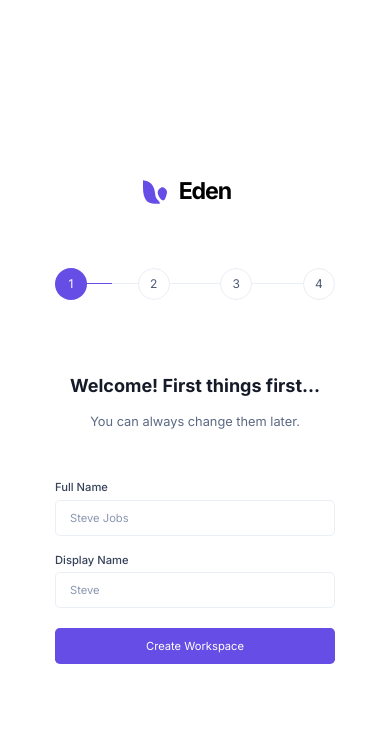
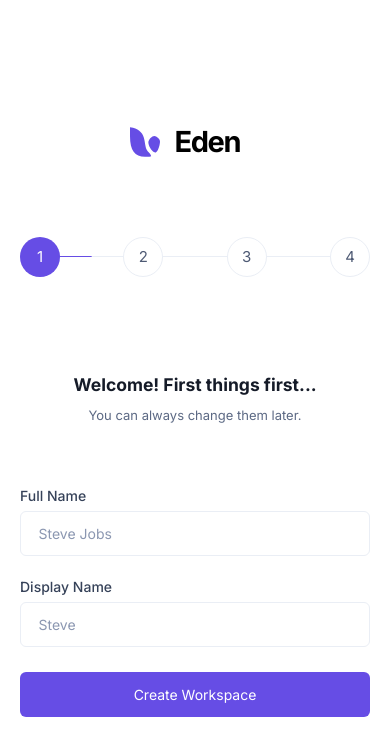
Before and after one commit to roysatadru/eden, a React (Create React App) app: page / in a window 390 px wide. Shown: the top 756 px of the page. Built offline with nearby package versions, Linux system fonts and the light colour scheme.

Commit message:
responsive designs are better now and breakpoints adjusted

```diff
--- a/src/components/stepper.tsx
+++ b/src/components/stepper.tsx
@@ -11,16 +11,14 @@ export function Stepper(props: StepperProps) {
   const currentStepIndex = steps.findIndex(st => st.value === currentValue);
 
   return (
-    <div
-      className={`w-[35rem] flex items-center justify-between relative select-none`}
-    >
+    <div className="max-w-[35rem] w-full tablet:w-[35rem] flex items-center justify-between relative select-none">
       <div
         style={{
           backgroundSize: `${
             ((currentStepIndex * 2 + 1) / ((steps.length - 1) * 2)) * 100
           }% 100%`,
         }}
-        className="w-[31rem] h-[0.1rem] absolute top-[1.95rem] left-8 transition-all duration-500 ease-in bg-gray-200 bg-gradient-to-r from-primary to-primary bg-no-repeat z-0"
+        className="w-[calc(100%-4rem)] tablet:w-[31rem] h-[0.1rem] absolute top-[1.95rem] left-8 transition-all duration-500 ease-in bg-gray-200 bg-gradient-to-r from-primary to-primary bg-no-repeat z-0"
       />
 
       {steps.map(function ({ value, label }, index) {
--- a/src/components/typography.tsx
+++ b/src/components/typography.tsx
@@ -17,7 +17,7 @@ export function Typography(props: TypographyProps) {
     case 'primary-heading':
       return (
         <h1
-          className={`font-bold text-gray-800 text-4xl tablet:text-5xl tablet:leading-none ${className}`}
+          className={`font-bold text-gray-800 text-[1.75rem] sm-mobile:text-[2rem] mobile:text-4xl tablet:text-5xl tablet:leading-none ${className}`}
         >
           {children}
         </h1>
@@ -25,21 +25,29 @@ export function Typography(props: TypographyProps) {
 
     case 'secondary-heading':
       return (
-        <h2 className={`font-bold text-gray-700 leading-none ${className}`}>
+        <h2
+          className={`text-[1.4rem] mobile:text-[1.6rem] font-bold text-gray-700 leading-none ${className}`}
+        >
           {children}
         </h2>
       );
 
     case 'primary-sub-heading':
       return (
-        <p className={`text-gray-400 tablet:leading-none ${className}`}>
+        <p
+          className={`text-[1.3rem] sm-mobile:text-[1.5rem] tablet:text-[1.6rem] text-gray-400 tablet:leading-none ${className}`}
+        >
           {children}
         </p>
       );
 
     case 'secondary-sub-text':
       return (
-        <p className={`text-gray-400 text-[1.4rem] ${className}`}>{children}</p>
+        <p
+          className={`text-gray-400 text-[1.3rem] mobile:text-[1.4rem] ${className}`}
+        >
+          {children}
+        </p>
       );
 
     default:
--- a/src/layouts/main-layout.tsx
+++ b/src/layouts/main-layout.tsx
@@ -17,7 +17,7 @@ export function MainLayout(props: MainLayoutProps) {
         </div>
       </header>
 
-      <main className="mt-32 flex flex-col">{children}</main>
+      <main className="mt-32 flex flex-col w-full">{children}</main>
     </div>
   );
 }
--- a/src/layouts/step-header.tsx
+++ b/src/layouts/step-header.tsx
@@ -12,7 +12,10 @@ export function StepHeader(props: StepHeaderProps) {
 
   return (
     <Fragment>
-      <Typography variant="primary-heading" className="mb-8">
+      <Typography
+        variant="primary-heading"
+        className="mb-3 sm-mobile:mb-5 mobile:mb-7 tablet:mb-8"
+      >
         {heading}
       </Typography>
       <Typography variant="primary-sub-heading">{subHeading}</Typography>
--- a/src/partials/plan-to-use-eden.tsx
+++ b/src/partials/plan-to-use-eden.tsx
@@ -17,7 +17,7 @@ export function PlanToUseEden() {
       <fieldset name="plan" className="border-0 w-full">
         <legend className="sr-only">Please select an option</legend>
 
-        <ul className="flex justify-between">
+        <ul className="flex flex-col mobile:flex-row except-last-children:mb-10 mobile:except-last-children:mb-0 justify-between">
           {planToUseEdenOptions.map(function (
             { icon, heading, text, value },
             index,
@@ -38,7 +38,10 @@ export function PlanToUseEden() {
                   className="flex flex-col h-full cursor-pointer select-none text-gray-600 peer-checked:border-primary peer-checked:cursor-auto peer-checked:text-primary peer-checked:-mt-px peer-focus-visible:ring-2 peer-focus-visible:ring-primary peer-focus-visible:ring-offset-1"
                 >
                   <div className="flex justify-start mb-12 pl-2">{icon}</div>
-                  <Typography variant="secondary-heading" className="mb-6">
+                  <Typography
+                    variant="secondary-heading"
+                    className="mb-4 mobile:mb-6"
+                  >
                     {heading}
                   </Typography>
                   <Typography variant="secondary-sub-text">{text}</Typography>
--- a/tailwind.config.js
+++ b/tailwind.config.js
@@ -7,7 +7,8 @@ module.exports = {
   content: ['./public/index.html', './src/**/*.{ts,tsx}'],
   theme: {
     screens: {
-      mobile: '25.9375em',
+      'sm-mobile': '25.5rem',
+      mobile: '28.5em',
       tablet: '37.5em',
       'xl-desktop': '96em',
       '2xl-desktop': '112.5em',
@@ -59,15 +60,15 @@ module.exports = {
     plugin(function ({ addVariant, addBase }) {
       addBase({
         html: {
-          fontSize: '50%',
+          // fontSize: '50%',
 
-          '@screen mobile': {
-            fontSize: '57%',
-          },
+          // '@screen mobile': {
+          // fontSize: '57%',
+          // },
 
-          '@screen tablet': {
-            fontSize: '62.5%',
-          },
+          // '@screen tablet': {
+          fontSize: '62.5%',
+          // },
 
           '@screen xl-desktop': {
             fontSize: '68%',
```
